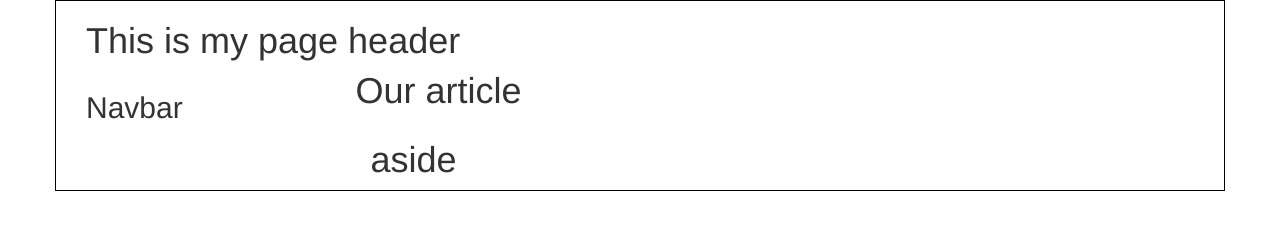
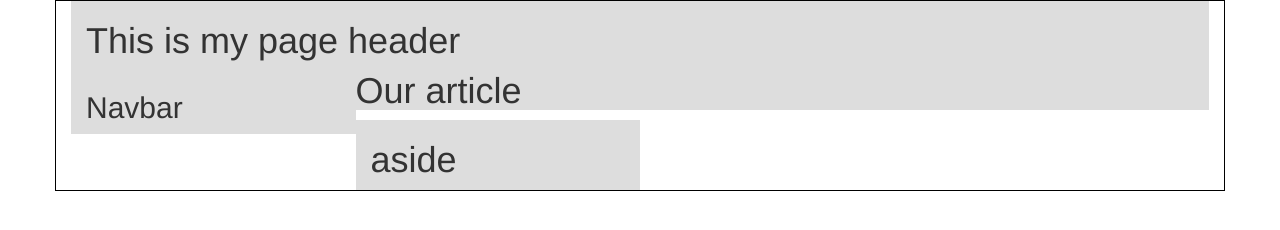
Before and after one commit to lundyc1/bootstrap_grid, a plain HTML site: page index.html in a window 1280 px wide. Drawn offline with nearby package versions, Linux system fonts and the light colour scheme.

Commit message:
Update index.html

```diff
--- a/index.html
+++ b/index.html
@@ -14,7 +14,7 @@
         border: 1px solid #000;
       }
 
-      header article aside nav {
+      header, article, aside, nav, footer {
         background-color: #DDD;
       }
     </style>
```
